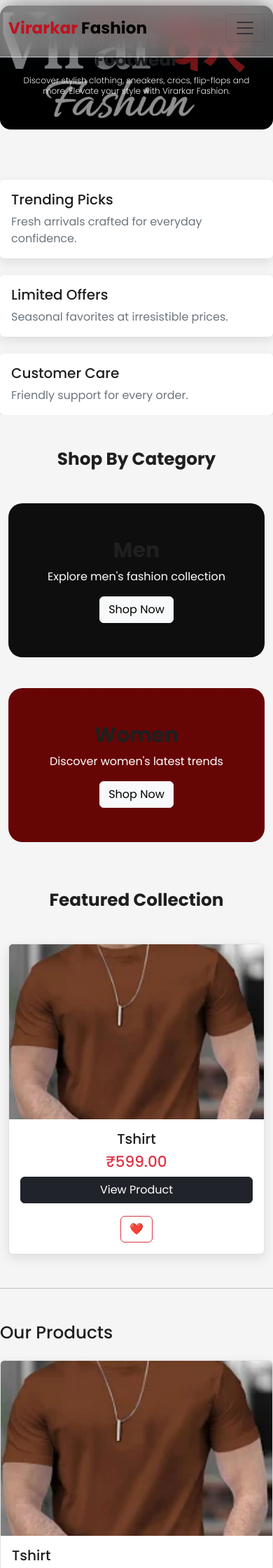
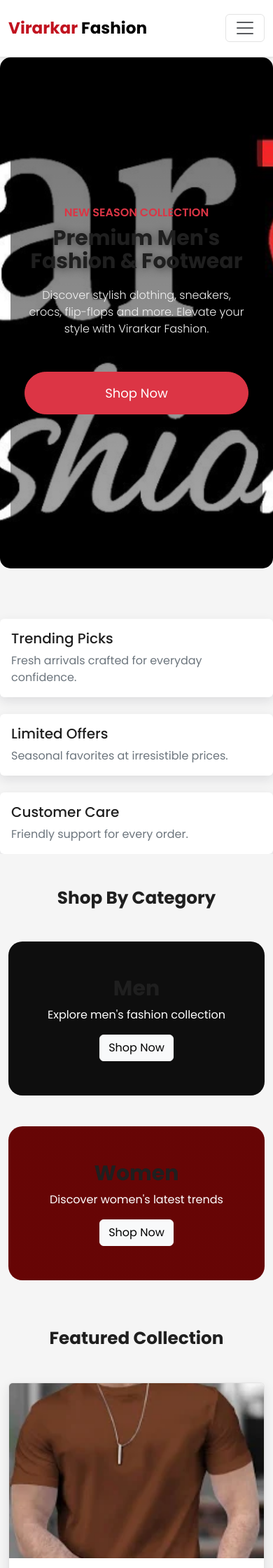
Before and after one commit to adarshdubey999/VIRARKAR-FASHION-, a Django app: page / in a window 390 px wide. Shown: the top 2240 px of the page at 70% size. Run offline with Django 5.2, Linux system fonts and the light colour scheme; data comes from the database, SQL or seed files in the repository.

Commit message:
Revert visual changes but keep theme modes

```diff
--- a/virarkar/static/css/style.css
+++ b/virarkar/static/css/style.css
@@ -58,39 +58,35 @@ body {
     transform: scale(1.15);
 }
 
-.hero {
-    position: relative;
-    width: 100%;
-    min-height: clamp(450px, 42vw, 650px);
-    border-radius: 20px;
-    overflow: hidden;
-    isolation: isolate;
-    background-color: #050505;
-    background-image: url("../images/virarkar final image .png");
-    background-size: cover;
-    background-position: center;
-    background-repeat: no-repeat;
+.hero{
+    position:relative;
+    width:100%;
+    min-height:650px;
+
+    border-radius:20px;
+    overflow:hidden;
+
+    background-image:url("../images/virarkar final image .png");
+    background-size:cover;
+    background-position:center;
+    background-repeat:no-repeat;
 }
 
 .hero-overlay {
     width: 100%;
-    min-height: inherit;
+    min-height: 650px;
+
     display: flex;
     justify-content: center;
     align-items: center;
+
     text-align: center;
-    padding: clamp(48px, 7vw, 80px) 20px;
+    padding: 80px 20px;
+
     background: linear-gradient(
         rgba(0, 0, 0, 0.55),
         rgba(0, 0, 0, 0.35)
     );
-}
-
-.product-image {
-    display: block;
-    width: 100%;
-    height: 300px;
-    object-fit: cover;
 }
 
 .hero-content{
@@ -209,43 +205,27 @@ body {
 ========================== */
 
 @media (max-width: 768px) {
+
     .logo {
         font-size: 22px;
     }
 
     .hero {
-        min-height: 0;
-        aspect-ratio: 2.2 / 1;
+        min-height: 450px;
+        padding: 40px 15px;
         border-radius: 15px;
-        background-size: cover;
-        background-position: center center;
     }
 
-    .hero-overlay {
-        padding: 16px 14px;
+    .hero-logo {
+        max-width: 260px;
     }
 
-    .hero-content {
-        width: min(100%, 360px);
+    .hero h1 {
+        font-size: 30px;
     }
 
-    .hero-content h1,
-    .hero h1 {
-        font-size: clamp(22px, 6.4vw, 30px);
-        line-height: 1.05;
-        margin-bottom: 8px;
-    }
-
-    .hero-content p,
     .hero p {
-        font-size: 12px;
-        line-height: 1.25;
-    }
-
-    .hero-content .btn {
-        width: min(100%, 280px);
-        padding: 8px 20px;
-        font-size: 14px;
+        font-size: 16px;
     }
 
     .category-card {
@@ -257,7 +237,6 @@ body {
         font-size: 30px;
     }
 
-    .product-image,
     .card-img-top {
         height: 250px !important;
         object-fit: cover;
@@ -265,16 +244,12 @@ body {
 
     .btn-danger,
     .btn-dark {
+        width: 100%;
         margin-bottom: 10px;
     }
 
     .d-flex.gap-2 {
-        flex-wrap: wrap;
-    }
-
-    .d-flex.gap-2 > .btn-dark,
-    .d-flex.gap-2 > .flex-grow-1 {
-        flex: 1 1 100%;
+        flex-direction: column;
     }
 }
 
@@ -306,8 +281,6 @@ body {
 .logo:hover .logo-black {
     color: #333;
 }
-
-
 /* ==========================
    Theme System
 ========================== */
@@ -489,77 +462,3 @@ html[data-theme="dark"] .logo:hover .logo-black {
         margin: 0.75rem 0;
     }
 }
-
-
-/* ==========================
-   Glass Navigation
-========================== */
-.navbar.glass-navbar,
-.navbar {
-    position: sticky;
-    top: 0;
-    z-index: 1030;
-    background: rgba(255, 255, 255, 0.72) !important;
-    border-bottom: 1px solid rgba(255, 255, 255, 0.52);
-    box-shadow: 0 8px 30px rgba(15, 23, 42, 0.08) !important;
-    -webkit-backdrop-filter: blur(18px) saturate(150%);
-    backdrop-filter: blur(18px) saturate(150%);
-}
-
-html[data-theme="dark"] .navbar.glass-navbar,
-html[data-theme="dark"] .navbar {
-    background: rgba(25, 27, 32, 0.72) !important;
-    border-bottom-color: rgba(255, 255, 255, 0.12);
-    box-shadow: 0 8px 30px rgba(0, 0, 0, 0.28) !important;
-}
-
-.navbar.glass-navbar::after,
-.navbar::after {
-    content: "";
-    position: absolute;
-    inset: 0;
-    pointer-events: none;
-    background: linear-gradient(90deg, rgba(255, 255, 255, 0.1), transparent 42%, rgba(255, 255, 255, 0.08));
-    opacity: 0.8;
-}
-
-.navbar.glass-navbar > .container,
-.navbar > .container {
-    position: relative;
-    z-index: 1;
-}
-
-html[data-theme="dark"] .navbar::after {
-    background: linear-gradient(90deg, rgba(255, 255, 255, 0.05), transparent 42%, rgba(255, 255, 255, 0.03));
-}
-
-@supports not ((backdrop-filter: blur(1px))) {
-    .navbar.glass-navbar,
-    .navbar {
-        background: var(--surface) !important;
-    }
-}
-
-
-/* Make the glass surface visibly overlap the content beneath it. */
-.navbar.glass-navbar,
-.navbar {
-    margin-bottom: -86px;
-    background: rgba(255, 255, 255, 0.34) !important;
-    border-bottom: 1px solid rgba(255, 255, 255, 0.72);
-    box-shadow: 0 10px 35px rgba(15, 23, 42, 0.16) !important;
-}
-
-html[data-theme="dark"] .navbar.glass-navbar,
-html[data-theme="dark"] .navbar {
-    background: rgba(18, 20, 24, 0.42) !important;
-    border-bottom-color: rgba(255, 255, 255, 0.2);
-    box-shadow: 0 10px 35px rgba(0, 0, 0, 0.38) !important;
-}
-
-@media (max-width: 991.98px) {
-    .navbar.glass-navbar,
-    .navbar {
-        margin-bottom: -74px;
-    }
-}
--- a/virarkar/templates/base.html
+++ b/virarkar/templates/base.html
@@ -21,9 +21,8 @@
     <!-- Bootstrap CSS -->
     <link href="https://cdn.jsdelivr.net/npm/bootstrap@5.3.7/dist/css/bootstrap.min.css" rel="stylesheet">
 
-    <link rel="stylesheet" href="https://cdn.jsdelivr.net/npm/bootstrap-icons@1.11.3/font/bootstrap-icons.min.css">
-
-    <link rel="icon" type="image/svg+xml" href="{% static 'images/favicon.svg' %}">
+    <link rel="stylesheet"
+href="https://cdn.jsdelivr.net/npm/bootstrap-icons@1.11.3/font/bootstrap-icons.min.css">
 
 <script>
     (() => {
@@ -35,6 +34,8 @@
 
 <!-- Custom CSS -->
    <link rel="stylesheet" href="{% static 'css/style.css' %}">
+    <link rel="stylesheet"
+href="https://cdn.jsdelivr.net/npm/bootstrap-icons@1.13.1/font/bootstrap-icons.min.css">
 </head>
 
 <body class="d-flex flex-column min-vh-100">
--- a/virarkar/templates/home.html
+++ b/virarkar/templates/home.html
@@ -164,7 +164,7 @@
             <div class="card shadow-sm h-100 product-card">
 
 
-                <img src="{{ product.image.url }}" class="card-img-top product-image">
+                <img src="{{ product.image.url }}" class="card-img-top" style="height:300px; object-fit:cover;">
 
 
 
@@ -249,7 +249,7 @@
             <a href="{% url 'product_detail' product.slug %}" class="d-block text-decoration-none">
 
 
-                <img src="{{ product.image.url }}" class="card-img-top product-image">
+                <img src="{{ product.image.url }}" class="card-img-top" style="height:300px; object-fit:cover;">
 
 
             </a>
@@ -259,7 +259,7 @@
             {% else %}
 
 
-            <div class="d-flex align-items-center justify-content-center bg-light product-image">
+            <div class="d-flex align-items-center justify-content-center bg-light" style="height:300px;">
 
                 <span class="text-muted">
                     No image available
```
Also changed, not shown: virarkar/static/images/favicon.svg (deleted). Lines whose indentation alone changed are shown as unchanged.
